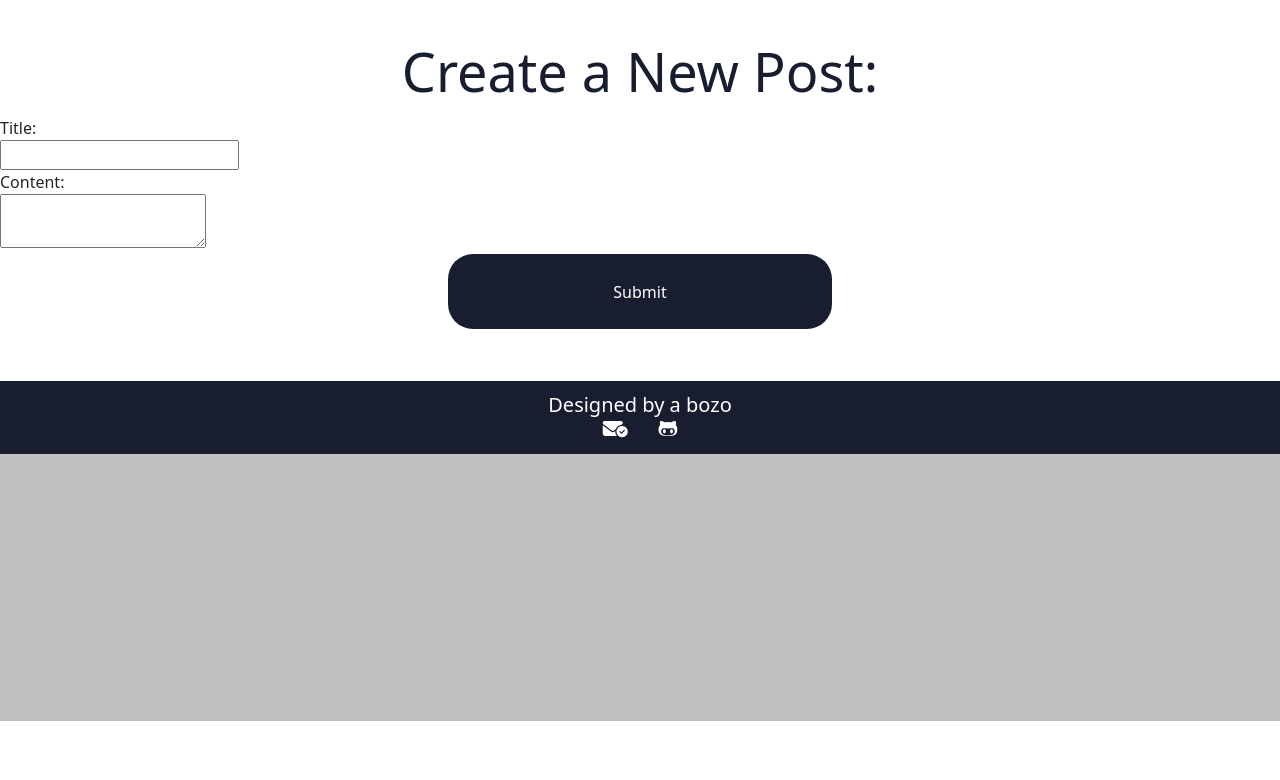
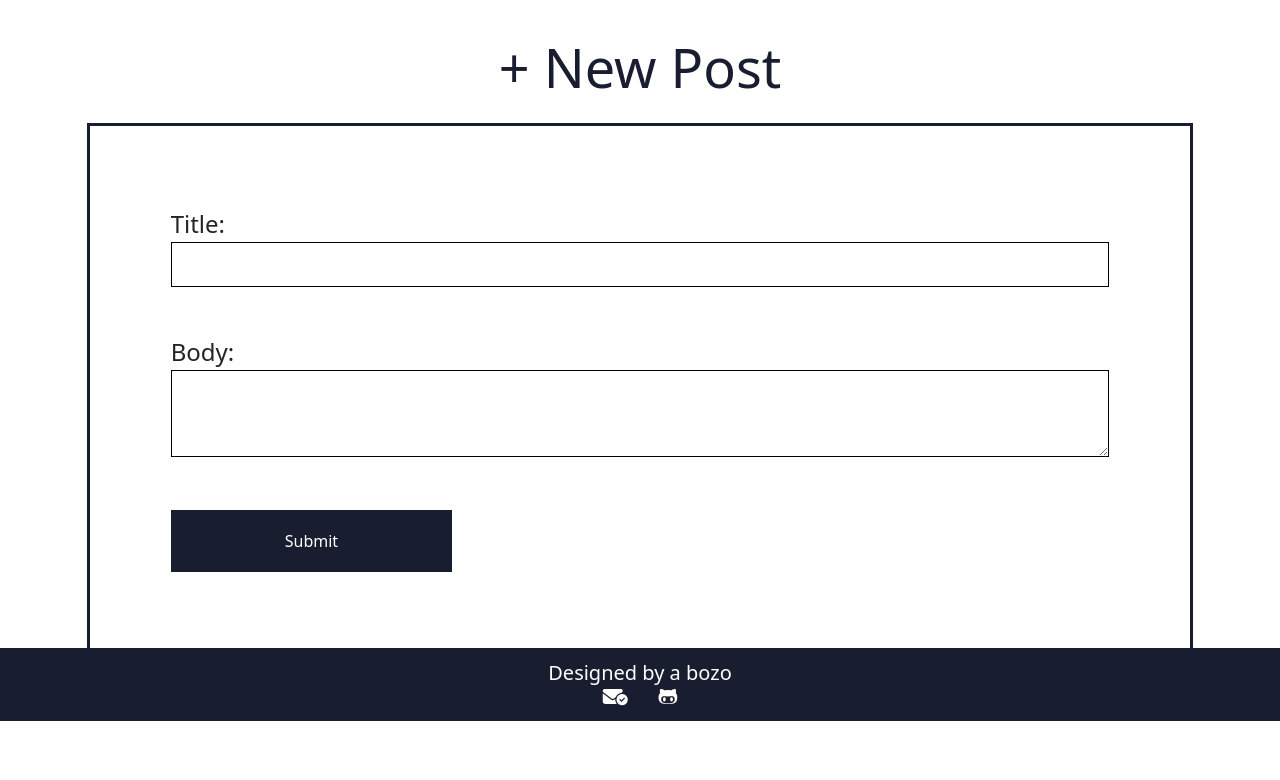
Before and after one commit to sbanati/tech-talk, a Node server app: page /createPost in a window 1280 px wide. Shown: the part 79-859 px from the top of the page. Before the commit the page ends 800 px from the top, so only its background shows below. Run offline with Node 20, Linux system fonts and the light colour scheme; a user stored in the database is signed in; data comes from the database, SQL or seed files in the repository; some libraries are stand-ins or nearby versions.

Commit message:
changed name for posts-comments css styling , added create post handlebars

```diff
--- a/public/css/posts-comments.css
+++ b/public/css/posts-comments.css
@@ -1,5 +1,4 @@
-/* styling for the posts and comments functionality */
-
+/* Styling for creating new post or comment */
 .new-post-box{
     width: 90%;
     margin-left: 5%;
@@ -8,8 +7,7 @@
 
 /* Styling for the forms */
 #new-post-form, #new-comment-form{
-    border: 3px solid var(--medium-dark);
-    box-shadow: 12px 12px 2px 1px var(--middle);
+    border: 3px solid var(--dark-blue);
     background-color: white;
     margin: 2%;
 }
@@ -42,7 +40,7 @@
     margin-bottom: 2%;
 }
 
-/* Styling for button to submit comments  */
+/* styling applied to the comment button  */
 .submit-comment{
     width: 10%;
     padding: 1%;
--- a/public/css/style.css
+++ b/public/css/style.css
@@ -58,11 +58,11 @@ h2{
 .submit{
     width: 30%;
     padding: 2%;
-    margin-right: 35%;
-    margin-left: 35%;
+    /* margin-right: 35%; */
+    margin-left: 0%;
     background-color: var(--dark-blue);
     color: white;
-    border-radius: 25px;
+    /* border-radius: 25px; */
     border: none;
 }
 .submit:hover{
--- a/views/createPost.handlebars
+++ b/views/createPost.handlebars
@@ -1,10 +1,10 @@
-<link rel="stylesheet" href="/css/view-post-comment.css">
+<link rel="stylesheet" href="/css/posts-comments.css">
 <div class="new-post-box">
-    <h2>Create a New Post:</h2>
+    <h2>+ New Post</h2>
     <form id="new-post-form">
         <label for="title">Title:</label><br>
         <input type="text" id="title" class="title" name="title"><br>
-        <label for="new-post">Content:</label><br>
+        <label for="new-post">Body:</label><br>
         <textarea id="new-post" name="new-post"></textarea>
         <input type="submit" class="submit">
     </form>
--- a/views/viewPost.handlebars
+++ b/views/viewPost.handlebars
@@ -1,4 +1,4 @@
-<link rel="stylesheet" href="/css/view-post-comment.css">
+<link rel="stylesheet" href="/css/posts-comments.css">
 <div class="new-post-box">
     <div class="posts">
         <section class="card" data-id="{{post.id}}">
```
Also changed, not shown: public/js/viewComment.js (+44 -0 lines).
